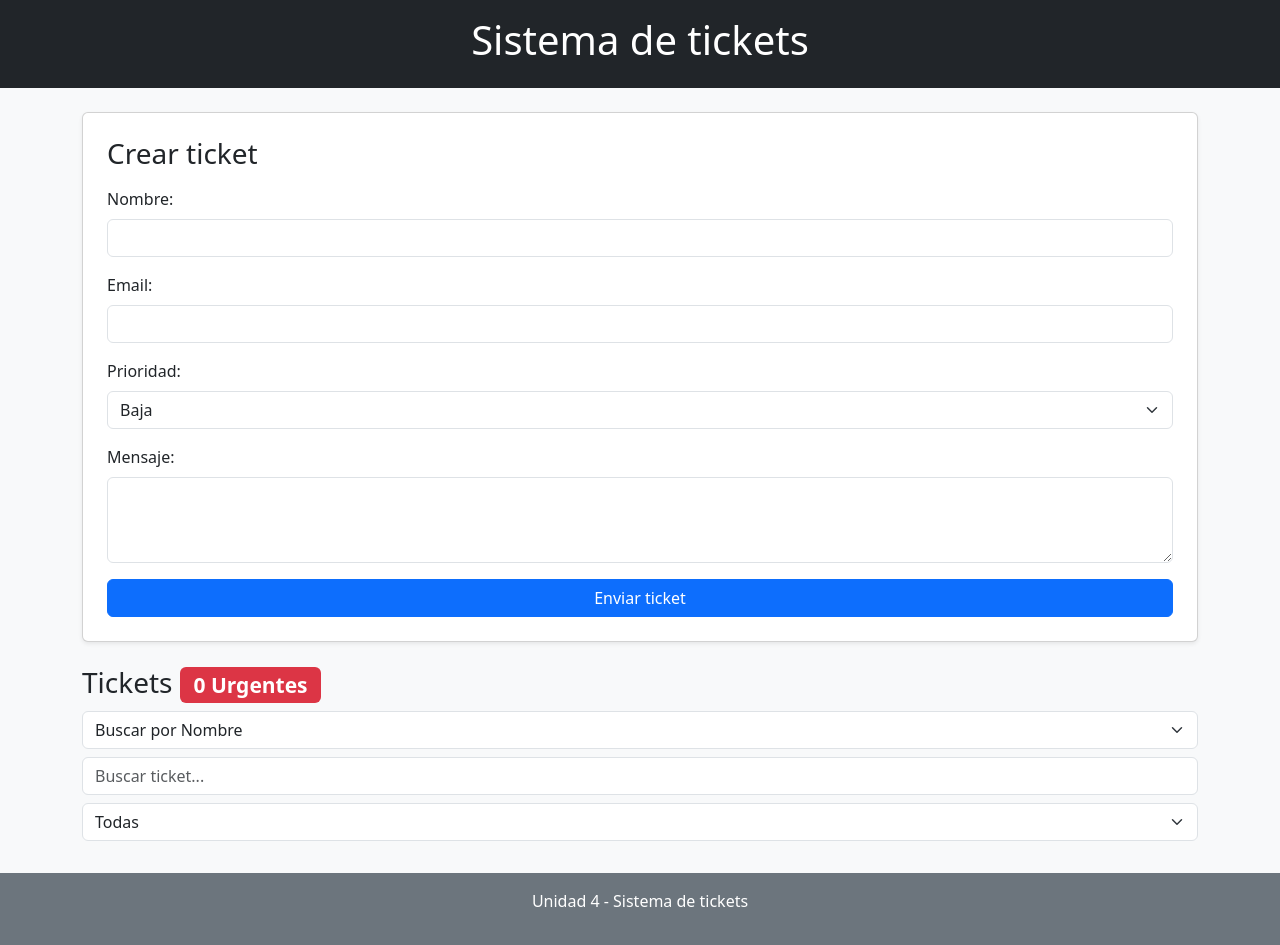
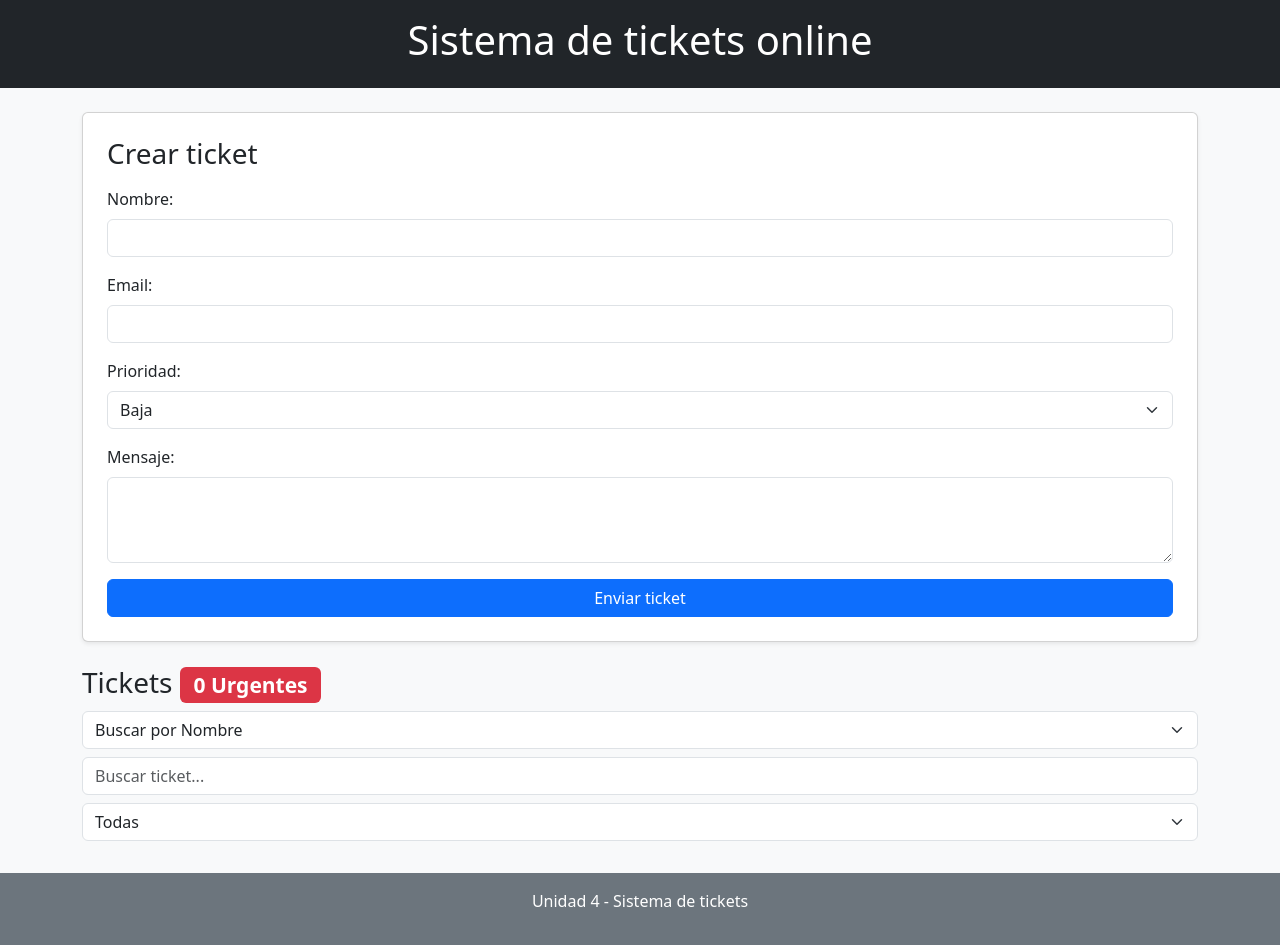
Before and after one commit to Nesquick23/sistematickets, a plain HTML site: page index.html in a window 1280 px wide. Drawn offline with nearby package versions, Linux system fonts and the light colour scheme.

Commit message:
Update index.html

```diff
--- a/index.html
+++ b/index.html
@@ -14,7 +14,7 @@
 <body class="bg-light">
 
 <header class="bg-dark text-white text-center p-3">
-    <h1>Sistema de tickets</h1>
+    <h1>Sistema de tickets online</h1>
 </header>
 
 <main class="container my-4">
```
